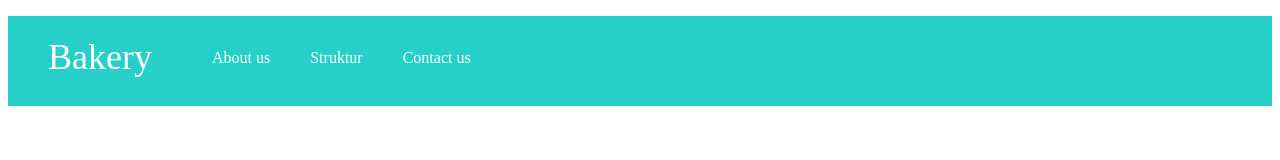
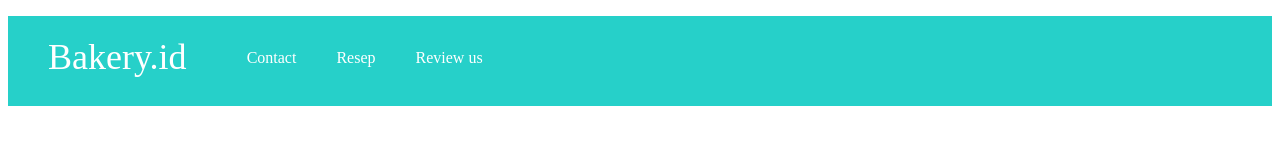
Before and after one commit to 18610031NovitaAnggiaPutri/NovitaAnggiaPutri.github.io, a plain HTML site: page index.html in a window 1280 px wide. Shown: the top 160 px of the page. Drawn offline with Linux system fonts and the light colour scheme.

Commit message:
Update index.html

```diff
--- a/index.html
+++ b/index.html
@@ -7,12 +7,12 @@
   </head>
   <body>
     <div class="header">
-      <div class="header-logo">Bakery</div>
+      <div class="header-logo">Bakery.id</div>
       <div class="header-list">
         <ul>
-          <li>About us</li>
-          <li>Struktur</li>
-          <li>Contact us</li>
+          <li>Contact</li>
+          <li>Resep</li>
+          <li>Review us</li>
         </ul>
       </div>
     </div>
```
